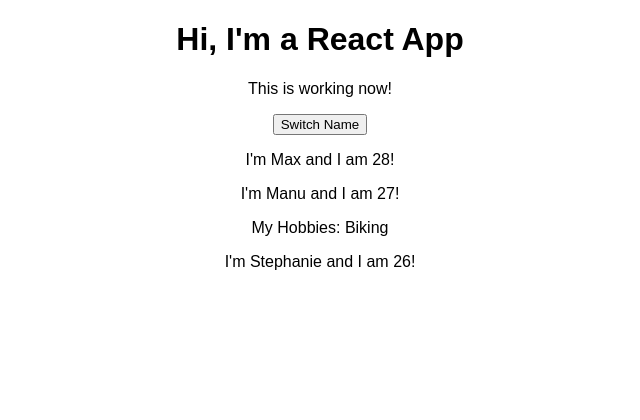
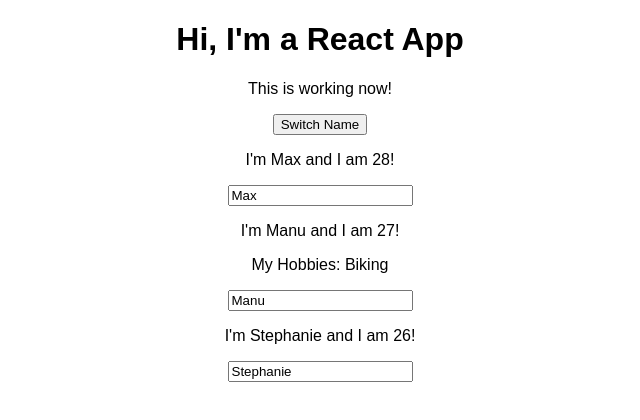
Before and after one commit to aeo03/react-complete-guide-2, a React (Create React App) app: page / in a window 1280 px wide. Shown: the top 420 px of the page, without its empty margins (320-960 px from the left). Built offline with nearby package versions, Linux system fonts and the light colour scheme.

Commit message:
Added a text boxto dynamically change the name of the 2nd person

```diff
--- a/src/App.js
+++ b/src/App.js
@@ -22,6 +22,16 @@
     })
   }
 
+  nameChangedHandler = (event) => {
+    this.setState({
+      persons: [
+        {name: 'Max', age: 28},
+        {name: event.target.value, age: 27},
+        {name: "Stephanie", age: 27}
+      ]
+    })
+  }
+
   render() {
     return (
       <div className="App">
@@ -34,7 +44,8 @@
         <Person
           name={this.state.persons[1].name}
           age={this.state.persons[1].age}
-          click={this.switchNameHandler.bind(this, 'Max!!!')}>My Hobbies: Biking</Person>
+          click={this.switchNameHandler.bind(this, 'Max!!!')}
+          changed={this.nameChangedHandler}>My Hobbies: Biking</Person>
         <Person
           name={this.state.persons[2].name}
           age={this.state.persons[2].age}/>
--- a/src/Person/Person.js
+++ b/src/Person/Person.js
@@ -5,6 +5,7 @@
     <div>
         <p onClick={props.click}>I'm {props.name} and I am {props.age}!</p>
         <p>{props.children}</p>
+        <input type="text" onChange={props.changed} value={props.name}/>
     </div>
 
 )};
```
